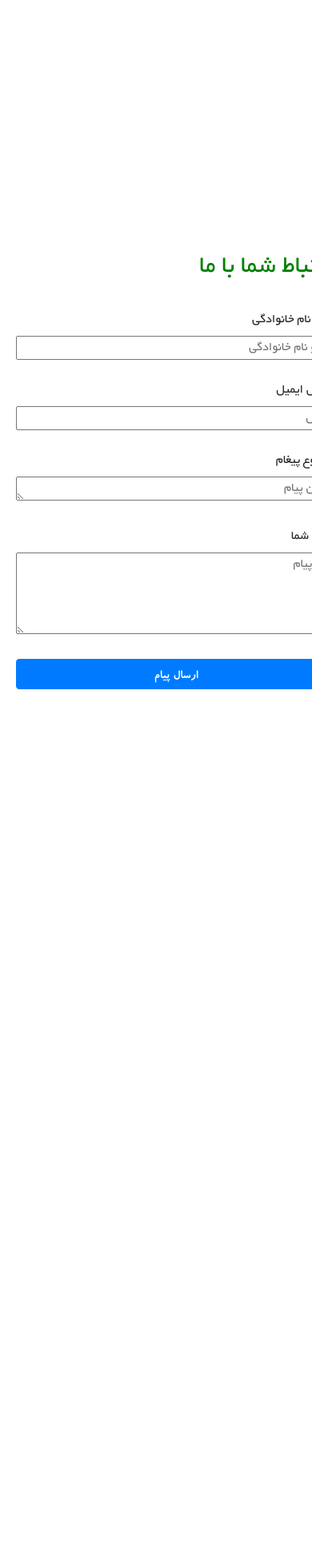
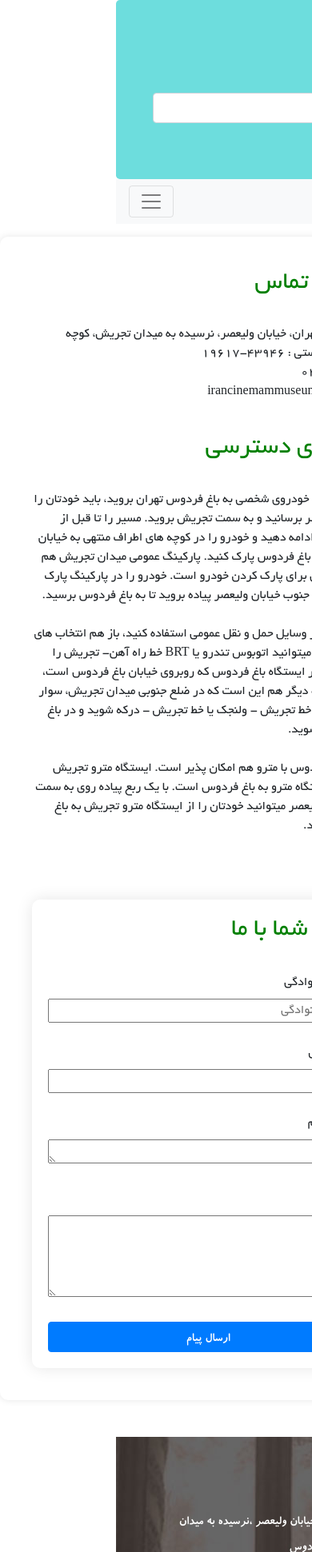
Before and after one commit to MohammadHosseinYaghubi/MuseumGarden, a Django app: page /places/contact/ in a window 390 px wide; the page is wider, and only the part inside the window is pictured. Shown: the top 1941 px of that part at 80% size. Before the commit the page ends 862 px from the top of that part, so only its background shows below. Run offline with Django 5.2, Linux system fonts and the light colour scheme; some libraries are stand-ins or nearby versions; some web fonts are replaced.

Commit message:
responsive contact.html

```diff
--- a/static/css/style.css
+++ b/static/css/style.css
@@ -76,16 +76,20 @@
 
 .contact-main{
 	display: flex;
-	justify-content: flex-end;
+	flex-wrap: wrap;
+	padding: 20px;
+    border-radius: 10px;
+    box-shadow: 0 0 10px rgba(0, 0, 0, 0.1);
 }
 .contact-form{
 	direction: rtl;
-	width: 400px;
-	margin: 20px 20px;
+	padding: 20px;
+    border-radius: 10px;
+    box-shadow: 0px 0px 20px rgba(0, 0, 0, 0.1);
+    margin: 20px 20px;
 }
 .contact-info{
 	direction: rtl;
-	width: 800px;
 	margin: 20px 20px;
 }
 .contact-form h2, .contact-info h2{
```
